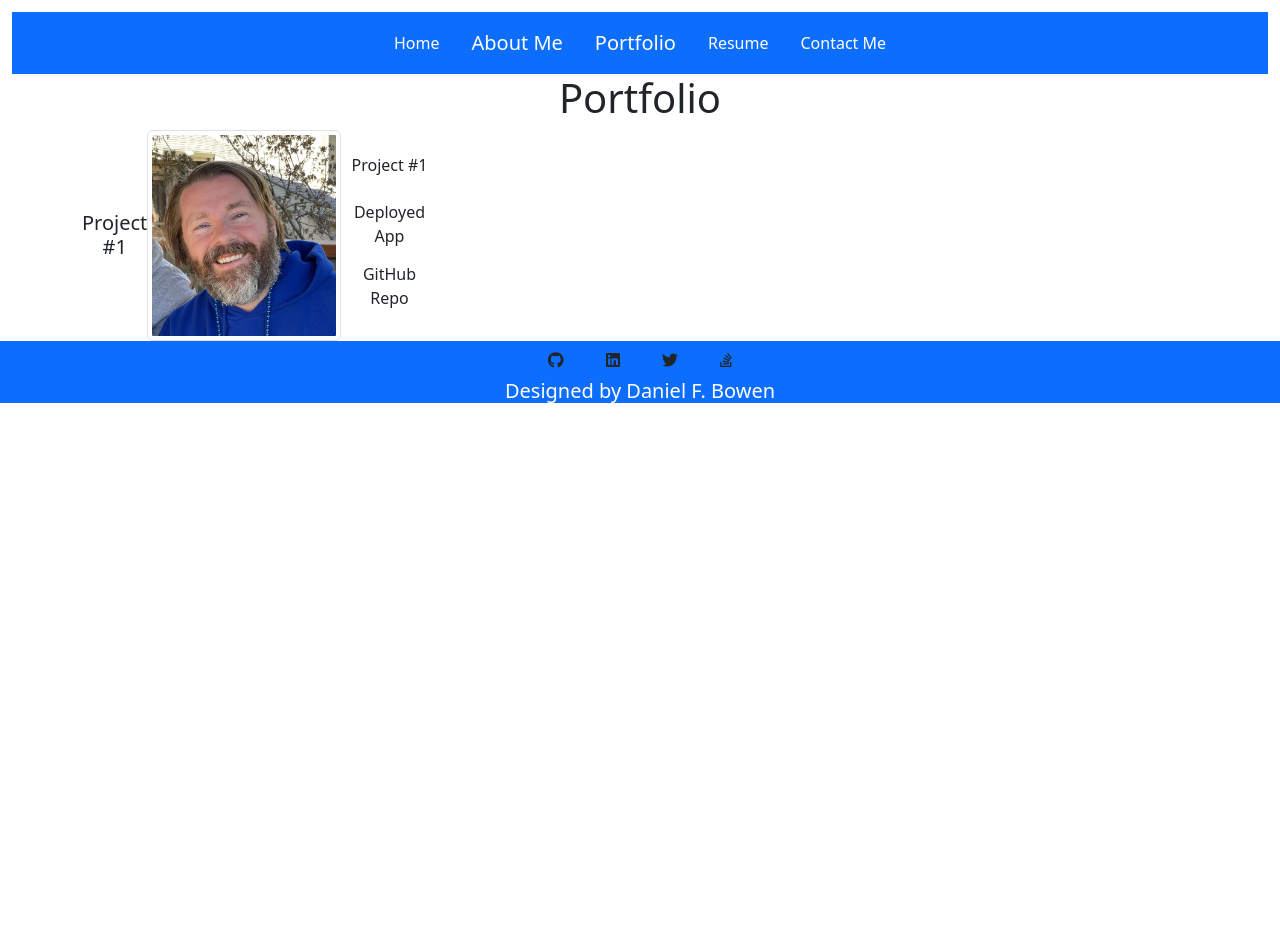
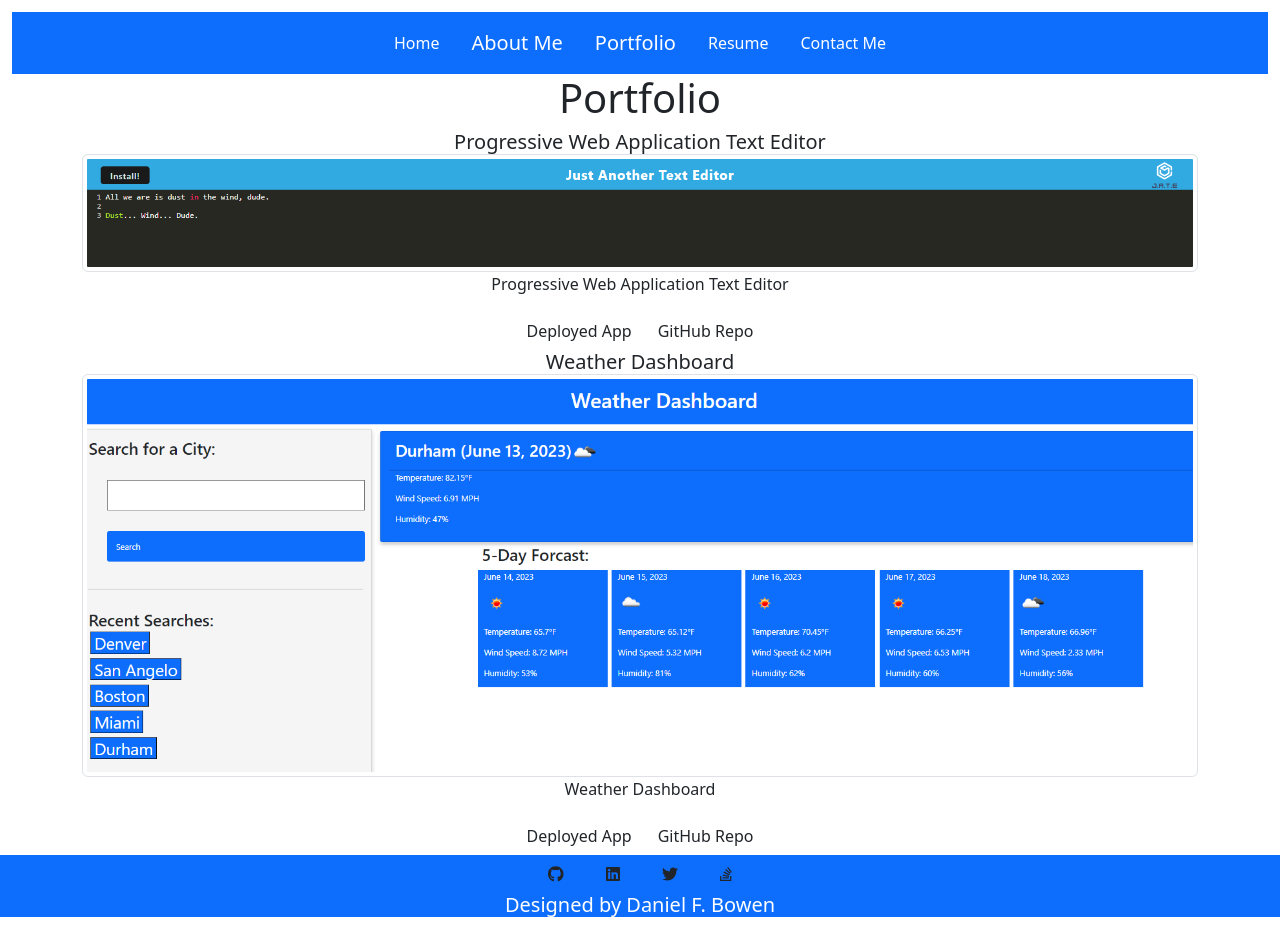
Before and after one commit to dfbowen77/react-portfolio, a React (Create React App) app in the folder react-portfolio/: page /portfolio in a window 1280 px wide. Shown: the part 160-1085 px from the top of the page. Before the commit the page ends 800 px from the top, so only its background shows below. Built offline with nearby package versions, Linux system fonts and the light colour scheme.

Commit message:
updated portfolio.js to include a second project

```diff
--- a/react-portfolio/src/components/portfolio.js
+++ b/react-portfolio/src/components/portfolio.js
@@ -1,5 +1,7 @@
 import React from 'react';
 import project1pic from "../assets/profile-pic.jpg";
+import weatherDashboard from "../assets/Weather-dashboard.png";
+import textEditor from "../assets/Text-editor.png";
 import { Container, Row, Col, Image } from "react-bootstrap";
 
 function Portfolio () {
@@ -9,13 +11,13 @@ function Portfolio () {
             <h1 className="portfolio-title">Portfolio</h1>
             <Container>
                     <Row>
-                        <Col xs={12} md={4} className="d-flex justify-content-center align-items-center mb-4 mb-md-0">
-                        <h5 className="card-title">Project #1</h5>
+                        {/* <Col xs={12} md={4} className="d-flex justify-content-center align-items-center mb-4 mb-md-0"> */}
+                        <h5 className="card-title">Progressive Web Application Text Editor</h5>
                         <a href= "https://murmuring-reef-44441.herokuapp.com/" target="_blank" rel="noreferrer">
-                        <Image src={project1pic} rounded fluid thumbnail className='project1-pic'/>
+                        <Image src={textEditor} rounded fluid thumbnail className='project1-pic'/>
                         </a>
                         <div className="card-body">
-                            <p className="card-text">Project #1</p>
+                            <p className="card-text">Progressive Web Application Text Editor</p>
                             <a
                             href="https://murmuring-reef-44441.herokuapp.com/"
                             target="_blank"
@@ -33,7 +35,31 @@ function Portfolio () {
                             GitHub Repo
                             </a>
                         </div>
-                        </Col>
+                        {/* </Col> */}
+                        <h5 className="card-title">Weather Dashboard</h5>
+                        <a href= "https://dfbowen77.github.io/Weather-Dashboard/" target="_blank" rel="noreferrer">
+                        <Image src={weatherDashboard} rounded fluid thumbnail className='weatherDashboard-pic'/>
+                        </a>
+                        <div className="card-body">
+                            <p className="card-text">Weather Dashboard</p>
+                            <a
+                            href="https://dfbowen77.github.io/Weather-Dashboard/"
+                            target="_blank"
+                            rel="noreferrer"
+                            className="btn btn-deployed"
+                            >
+                            Deployed App
+                            </a>
+                            <a
+                            href="https://github.com/dfbowen77/Weather-Dashboard"
+                            target="_blank"
+                            rel="noreferrer"
+                            className="btn btn-repo"
+                            >
+                            GitHub Repo
+                            </a>
+                        </div>
+                        {/* </Col> */}
                     </Row>
                 </Container>
             </div>
```
Also changed, not shown: react-portfolio/src/assets/Text-editor.png (added), react-portfolio/src/assets/Weather-dashboard.png (added).
